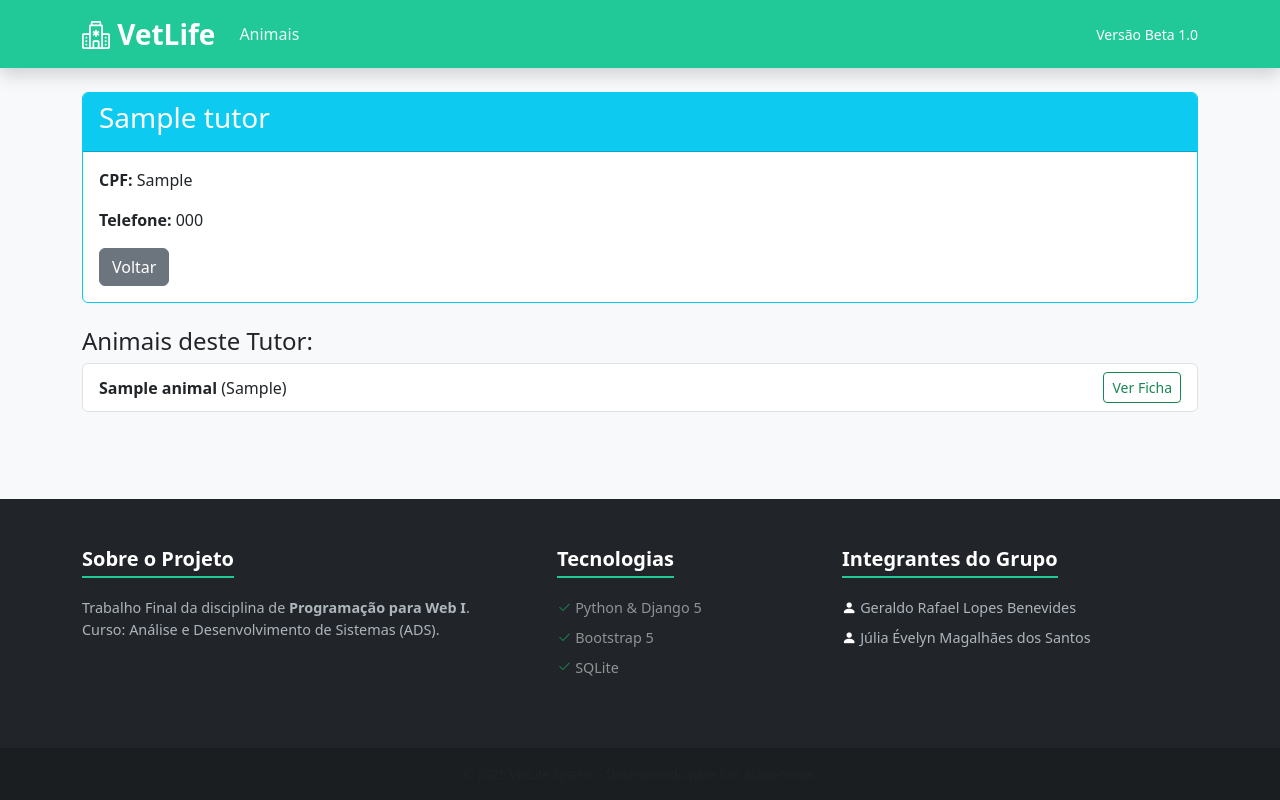
After one commit to Girolds/clinica-vet, a Django app: page /tutores/1/ in a window 1280 px wide. The commit adds this page. Run offline with Django 5.2, Linux system fonts and the light colour scheme; tables that the repository leaves empty hold one stand-in row (values such as "Sample post").

Commit message:
Implementando tutor e funcionalidades

```diff
--- a/clinica/templates/clinica/index.html
+++ b/clinica/templates/clinica/index.html
@@ -26,12 +26,12 @@
     </div>
 
     <div class="col">
-        <div class="card h-100 border-0 shadow opacity-75">
+        <div class="card h-100 border-0 shadow hover-up">
             <div class="card-body text-center">
-                <div class="display-4 text-secondary mb-3"><i class="bi bi-people"></i></div>
+                <div class="display-4 text-info mb-3"><i class="bi bi-people"></i></div>
                 <h5 class="card-title">Tutores</h5>
                 <p class="card-text text-muted">Base de clientes e proprietários.</p>
-                <button class="btn btn-secondary w-100" disabled>Em Breve</button>
+                <a href="{% url 'tutor_lista' %}" class="btn btn-outline-info w-100 stretched-link">Gerenciar Clientes</a>
             </div>
         </div>
     </div>
--- /dev/null
+++ b/clinica/templates/clinica/tutor_detalhe.html
@@ -0,0 +1,30 @@
+{% extends 'clinica/base.html' %}
+
+{% block content %}
+<div class="card mb-4 border-info">
+    <div class="card-header bg-info text-white">
+        <h3>{{ tutor.nome }}</h3>
+    </div>
+    <div class="card-body">
+        <p><strong>CPF:</strong> {{ tutor.cpf }}</p>
+        <p><strong>Telefone:</strong> {{ tutor.telefone }}</p>
+        <div class="mt-3">
+            <a href="{% url 'tutor_lista' %}" class="btn btn-secondary">Voltar</a>
+        </div>
+    </div>
+</div>
+
+<h4><i class="bi bi-paw"></i> Animais deste Tutor:</h4>
+<ul class="list-group">
+    {% for animal in animais %}
+        <li class="list-group-item d-flex justify-content-between align-items-center">
+            <span>
+                <strong>{{ animal.nome }}</strong> ({{ animal.especie }})
+            </span>
+            <a href="{% url 'animal_detalhe' animal.pk %}" class="btn btn-sm btn-outline-success">Ver Ficha</a>
+        </li>
+    {% empty %}
+        <li class="list-group-item text-muted">Este tutor ainda não possui animais cadastrados.</li>
+    {% endfor %}
+</ul>
+{% endblock %}
--- a/clinica/urls.py
+++ b/clinica/urls.py
@@ -16,4 +16,7 @@ urlpatterns = [
     path('agendamentos/', views.agendamento_lista, name='agendamento_lista'),
     path('agendamentos/novo/', views.agendamento_criar, name='agendamento_criar'),
     path('agendamentos/<int:pk>/', views.agendamento_detalhe, name='agendamento_detalhe'),
+    path('tutores/', views.tutor_lista, name='tutor_lista'),
+    path('tutores/novo/', views.tutor_criar, name='tutor_criar'),
+    path('tutores/<int:pk>/', views.tutor_detalhe, name='tutor_detalhe'),
 ]
--- a/clinica/views.py
+++ b/clinica/views.py
@@ -114,3 +114,32 @@ def agendamento_detalhe(request, pk):
     agendamento = get_object_or_404(Agendamento, pk=pk)
     contexto = {'agendamento': agendamento, 'titulo': f'Consulta: {agendamento.animal.nome}'}
     return render(request, 'clinica/agendamento_detalhe.html', contexto)
+
+
+def tutor_lista(request):
+    tutores = Tutor.objects.all()
+    contexto = {'tutores': tutores, 'titulo': 'Gerenciar Tutores'}
+    return render(request, 'clinica/tutor_lista.html', contexto)
+
+def tutor_criar(request):
+    if request.method == 'POST':
+        form = TutorForm(request.POST)
+        if form.is_valid():
+            form.save()
+            return redirect('tutor_lista')
+    else:
+        form = TutorForm()
+
+    contexto = {'form': form, 'titulo': 'Cadastrar Novo Tutor', 'botao': 'Salvar Tutor'}
+    return render(request, 'clinica/form_generico.html', contexto)
+
+def tutor_detalhe(request, pk):
+    tutor = get_object_or_404(Tutor, pk=pk)
+    animais = Animal.objects.filter(tutor=tutor)
+
+    contexto = {
+        'tutor': tutor,
+        'animais': animais,
+        'titulo': f'Ficha: {tutor.nome}'
+    }
+    return render(request, 'clinica/tutor_detalhe.html', contexto)
```
Also changed, not shown: clinica/templates/clinica/tutor_lista.html (added, +22 -0 lines).
